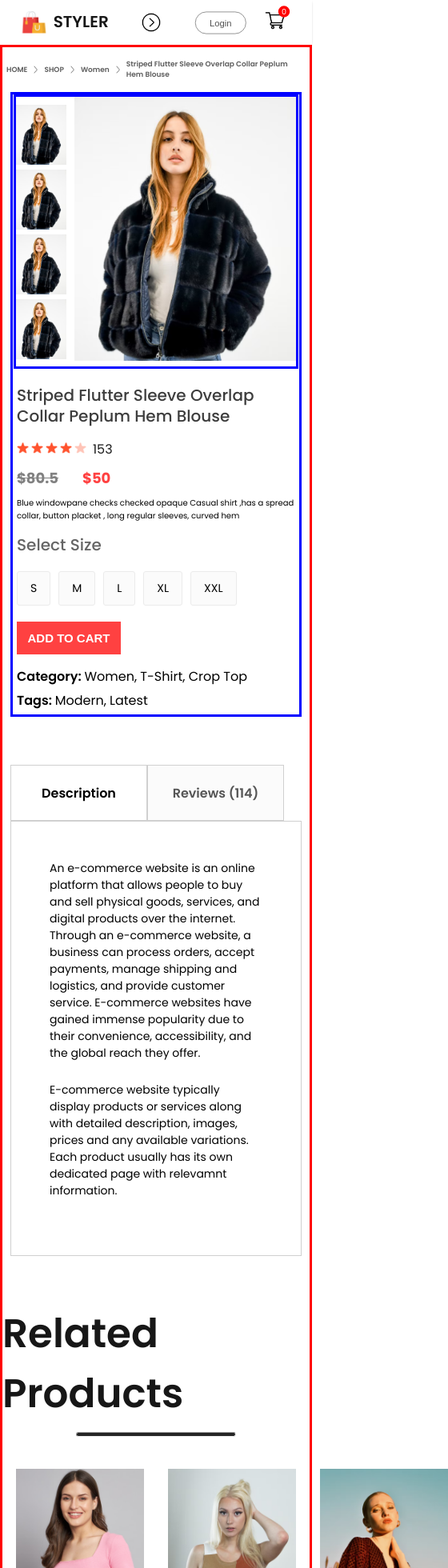
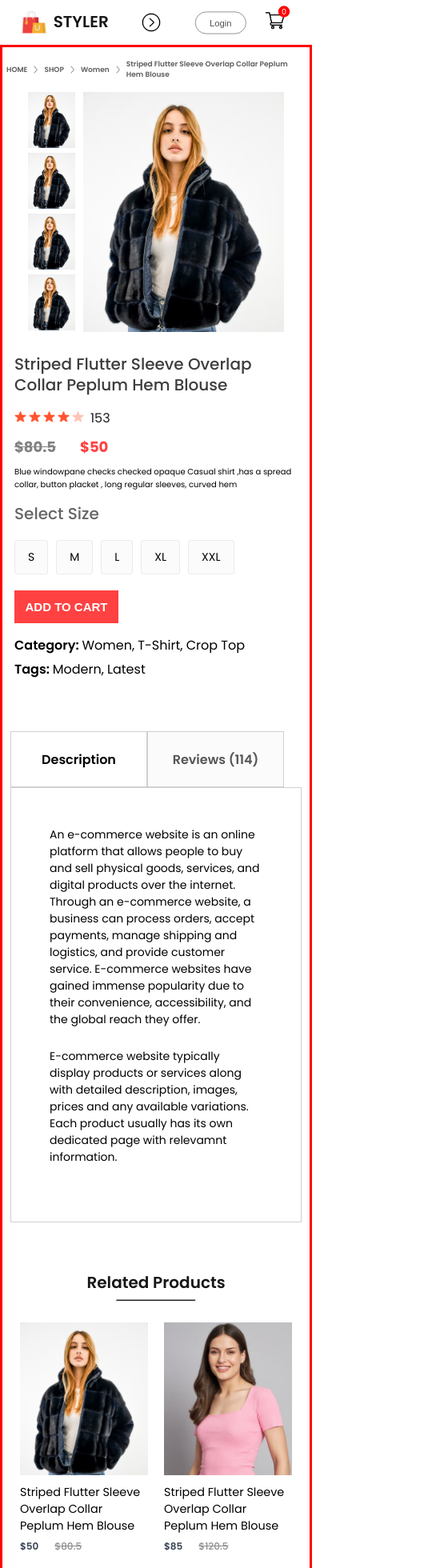
Before and after one commit to Raviegupta/e-comm-app, a React (Create React App) app: page /product/1 in a window 390 px wide. Shown: the top 1960 px of the page at 80% size, 560 px wide, since content can reach past the window. Built offline with nearby package versions, Linux system fonts and the light colour scheme.

Commit message:
responsive: RelatedProducts Compo

```diff
--- a/src/Components/ProductDisplay/ProductDisplay.css
+++ b/src/Components/ProductDisplay/ProductDisplay.css
@@ -1,7 +1,7 @@
 .productdisplay {
     display: flex;
     margin: 0 170px;
-    border: 3px solid blue;
+    /* border: 3px solid blue; */
 }
 .productdisplay-left {
     display: flex;
@@ -226,7 +226,7 @@
         gap: 0px;
         flex-direction: column-reverse;
         align-items: center;
-        border: 3px solid blue;
+        /* border: 3px solid blue; */
         padding-top: 0;
         justify-content: flex-end;
     }
@@ -277,16 +277,12 @@
         gap: 10px;
         flex-direction: row;
         margin: auto;
+        align-items: flex-start;
     }
     .productdisplay-img-list{
         flex-direction: column;
     }
-    .productdisplay-img-list img{
-        height: 75px;
-    }
-    .productdisplay-main-img{
-        height: 330px;
-    }
+
     .productdisplay-right{
         margin: 5px;
     }
--- a/src/Components/RelatedProducts/RelatedProducts.css
+++ b/src/Components/RelatedProducts/RelatedProducts.css
@@ -1,18 +1,18 @@
-.relatedproducts {
+.related-products {
     display: flex;
     flex-direction: column;
     align-items: center;
     gap: 10px;
-    height: 90vh;
+    padding-bottom: 50px;
 }
 
-.relatedproducts h1 {
+.related-products h1 {
     color: #171717;
-    font-size: 50px;
+    /* font-size: 50px; */
     font-weight: 600;
 }
 
-.relatedproducts hr {
+.related-products hr {
     width: 200px;
     height: 6px;
     border-radius: 10px;
@@ -24,3 +24,63 @@
     display: flex;
     gap: 30px;
 }
+
+/* --- Responsiveness --- */
+@media(max-width:1280px) {
+    .related-products {
+        height: 70vh;
+    }
+    .related-products h1 {
+        font-size: 40px;
+    }
+    .related-products hr {
+        width: 160px;
+        height: 4px;
+    }
+    .related-products-items {
+        gap: 20px;
+        margin-top: 30px;
+    }
+}
+@media(max-width:1024px) {
+    .related-products {
+        height: 80vh;
+    }
+    .related-products h1 {
+        font-size: 30px;
+    }
+    .related-products hr {
+        width: 120px;
+        height: 3px;
+    }
+    .related-products-items {
+        gap: 15px;
+        margin-top: 20px;
+    }
+}
+@media(max-width:800px) {
+    .related-products {
+        height: 65vh;
+        gap: 6px;
+    }
+    .related-products h1 {
+        font-size: 20px;
+    }
+    .related-products hr {
+        width: 100px;
+    }
+    .related-products-items {
+        gap: 5px;
+    }
+}
+@media(max-width:500px) {
+    .related-products {
+        height: 100%;
+    }
+    .related-products-items {
+        display: grid;
+        grid-template-columns: 1fr 1fr;
+        row-gap: 20px;
+        column-gap: 20px;
+    }
+}
--- a/src/Components/RelatedProducts/RelatedProducts.jsx
+++ b/src/Components/RelatedProducts/RelatedProducts.jsx
@@ -5,7 +5,7 @@ import Item from '../Items/Item'
 
 const RelatedProducts = () => {
   return (
-    <div className='relatedproducts'>
+    <div className='related-products'>
         <h1>Related Products</h1>
         <hr />
         <div className="related-products-items">
```
